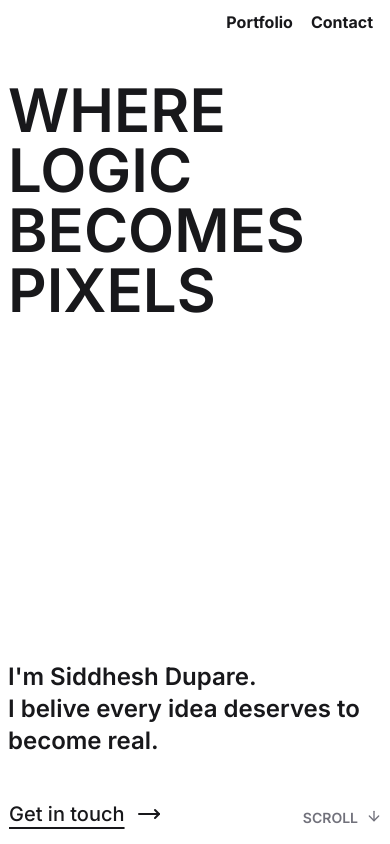
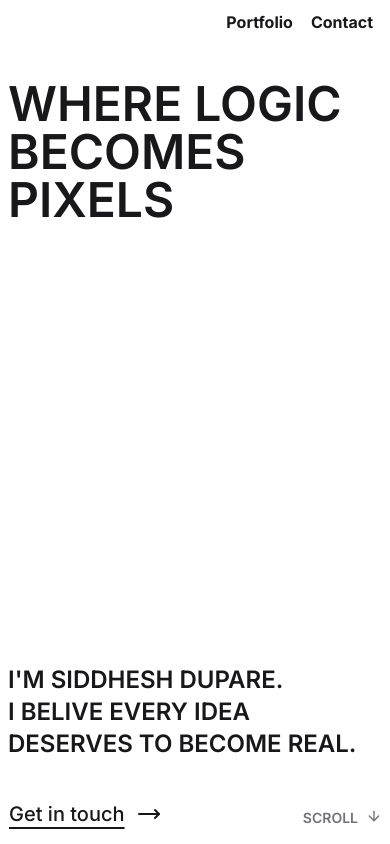
Before and after one commit to Siddhesh-Dupare/port, a Next.js app: page / in a window 390 px wide. Shown: the top 844 px of the page. Built offline with nearby package versions, Linux system fonts and the light colour scheme.

Commit message:
Added stagger effect to heading and description

```diff
--- a/components/sections/hero/Hero.tsx
+++ b/components/sections/hero/Hero.tsx
@@ -4,7 +4,7 @@ import { MoveRight, ArrowDown } from "lucide-react"
 
 import { Button } from "@/components/ui/button"
 
-import { useRef } from "react";
+import { useRef, useState } from "react";
 
 import { gsap } from "gsap";
 import { SplitText } from "gsap/SplitText";
@@ -13,36 +13,13 @@ import { useGSAP } from "@gsap/react";
 gsap.registerPlugin(SplitText);
 
 export default function Hero() {
-  const containerRef = useRef<HTMLDivElement>(null);
-
-  useGSAP(() => {
-    SplitText.create("h1", {
-      type: "lines",
-      mask: "lines",
-      linesClass: "split-child",
-      onSplit: (self) => {
-        return gsap.from(self.lines, {
-          duration: 1.5,
-          yPercent: 100,
-          ease: "power4",
-          stagger: 0.1,
-        });
-      }
-    });
-  }, { scope: containerRef});
+  const [timeline] = useState(() => gsap.timeline());
 
   return (
-    <div ref={containerRef} className="relative h-full mx-2 text-primary">
-      <div className="text-6xl sm:text-[11rem] sm:text-center uppercase">
-        <h1>Where logic</h1>
-        <h1 className="md:mx-50 text-left">becomes</h1>
-        <h1>pixels</h1>
-      </div>
-      <div className="absolute bottom-0 left-0 text-2xl">
-        <div className="mb-10">
-          <p>I&apos;m Siddhesh Dupare.</p>
-          <p>I belive every idea deserves to become real.</p>
-        </div>
+    <div className="relative h-full mx-2 text-primary">
+      <BoldText timeline={timeline} />
+      <div className="absolute bottom-0 left-0 md:mx-4">
+        <IntroText timeline={timeline} />
         <Button
           className="text-xl pl-0 mb-4 underline underline-offset-6"
           variant="ghost">
@@ -59,3 +36,58 @@ export default function Hero() {
     </div>
   )
 }
+
+function BoldText({ timeline }: { timeline: gsap.core.Timeline }) {
+  const textRef = useRef<HTMLDivElement>(null);
+
+  useGSAP(() => {
+    SplitText.create("p", {
+      type: "lines",
+      mask: "lines",
+      linesClass: "split-child",
+      onSplit: (self) => {
+        return timeline.from(self.lines, {
+          duration: 1.5,
+          yPercent: 100,
+          ease: "power4",
+          stagger: 0.5,
+        });
+      }
+    });
+  }, { scope: textRef });
+
+  return (
+    <div ref={textRef} className="text-5xl sm:text-[11rem] sm:text-center uppercase">
+      <p>Where logic</p>
+      <p className="md:mx-50 text-left">becomes</p>
+      <p>pixels</p>
+    </div>
+  );
+}
+
+function IntroText({ timeline }: { timeline: gsap.core.Timeline }) {
+  const textRef = useRef<HTMLDivElement>(null);
+
+  useGSAP(() => {
+    SplitText.create("p", {
+      type: "lines",
+      mask: "lines",
+      linesClass: "split-child",
+      onSplit: (self) => {
+        return timeline.from(self.lines, {
+          duration: 0.7,
+          yPercent: 100,
+          ease: "power4",
+          stagger: 0.1,
+        });
+      }
+    });
+  }, { scope: textRef });
+
+  return (
+    <div ref={textRef} className="mb-10 uppercase text-2xl md:text-4xl">
+      <p>I&apos;m Siddhesh Dupare.</p>
+      <p>I belive every idea deserves to become real.</p>
+    </div>
+  );
+}
```
